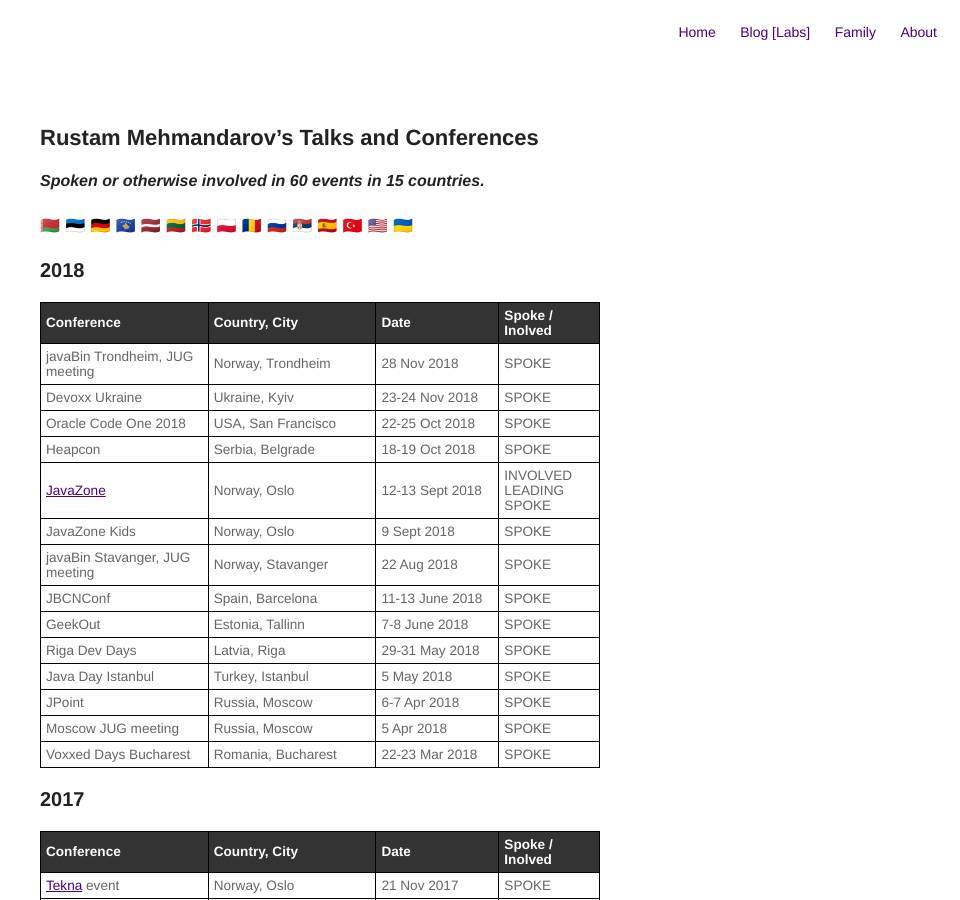
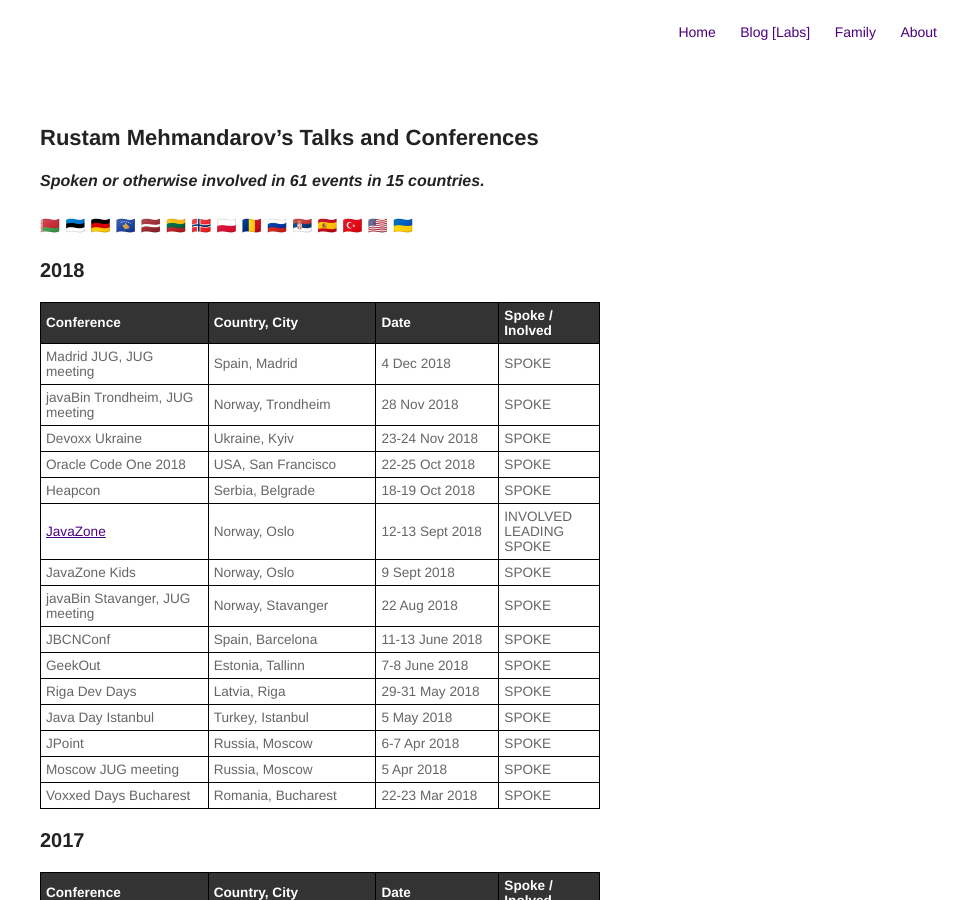
Before and after one commit to mehmandarov/mehmandarov.github.io, a Jekyll site: the page built from talks.md, in a window 1280 px wide and 900 px high. Shown: the whole window, without its empty margins (320-1280 px from the left). Built offline with Jekyll 4.4.1, drawn with Linux system fonts in a browser that asks for light colours.

Commit message:
New talks

```diff
--- a/talks.md
+++ b/talks.md
@@ -5,7 +5,7 @@
 
 ## Rustam Mehmandarov's Talks and Conferences
 
-#### _Spoken or otherwise involved in 60 events in 15 countries._
+#### _Spoken or otherwise involved in 61 events in 15 countries._
 🇧🇾   🇪🇪   🇩🇪   🇽🇰   🇱🇻   🇱🇹   🇳🇴   🇵🇱   🇷🇴   🇷🇺   🇷🇸   🇪🇸   🇹🇷   🇺🇸   🇺🇦
 
 ### 2018
@@ -13,6 +13,7 @@
 |-------------------------------+-------------------+----------------+-----------------------|
 |Conference                     |Country, City      |Date            |Spoke / Inolved        |
 |:------------------------------+:------------------+:---------------+:----------------------|
+|Madrid JUG, JUG meeting        |Spain, Madrid      |4 Dec 2018      |SPOKE                  |
 |javaBin Trondheim, JUG meeting |Norway, Trondheim  |28 Nov 2018     |SPOKE                  |
 |Devoxx Ukraine                 |Ukraine, Kyiv      |23-24 Nov 2018  |SPOKE                  |
 |Oracle Code One 2018           |USA, San Francisco |22-25 Oct 2018  |SPOKE                  |
```
